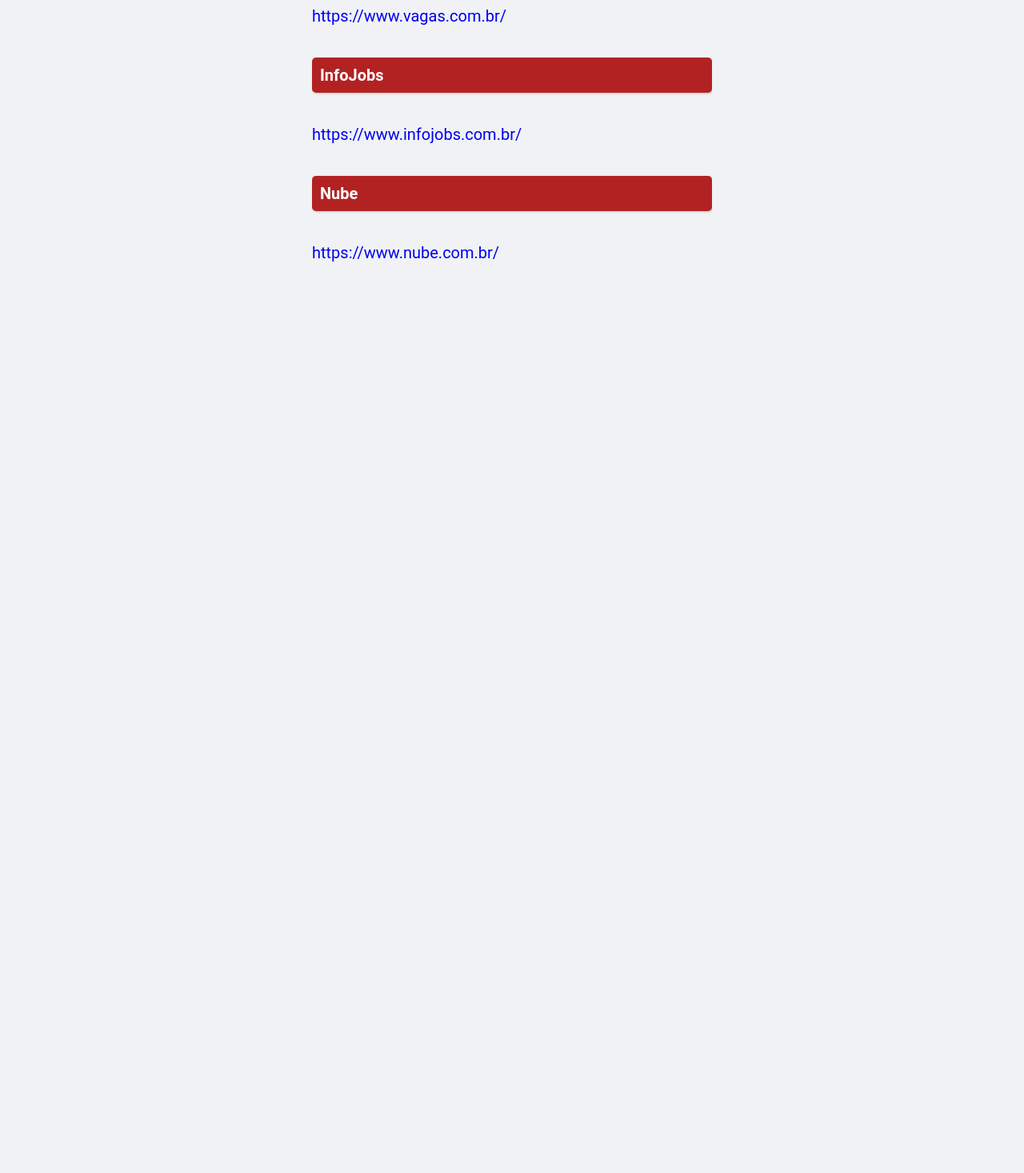
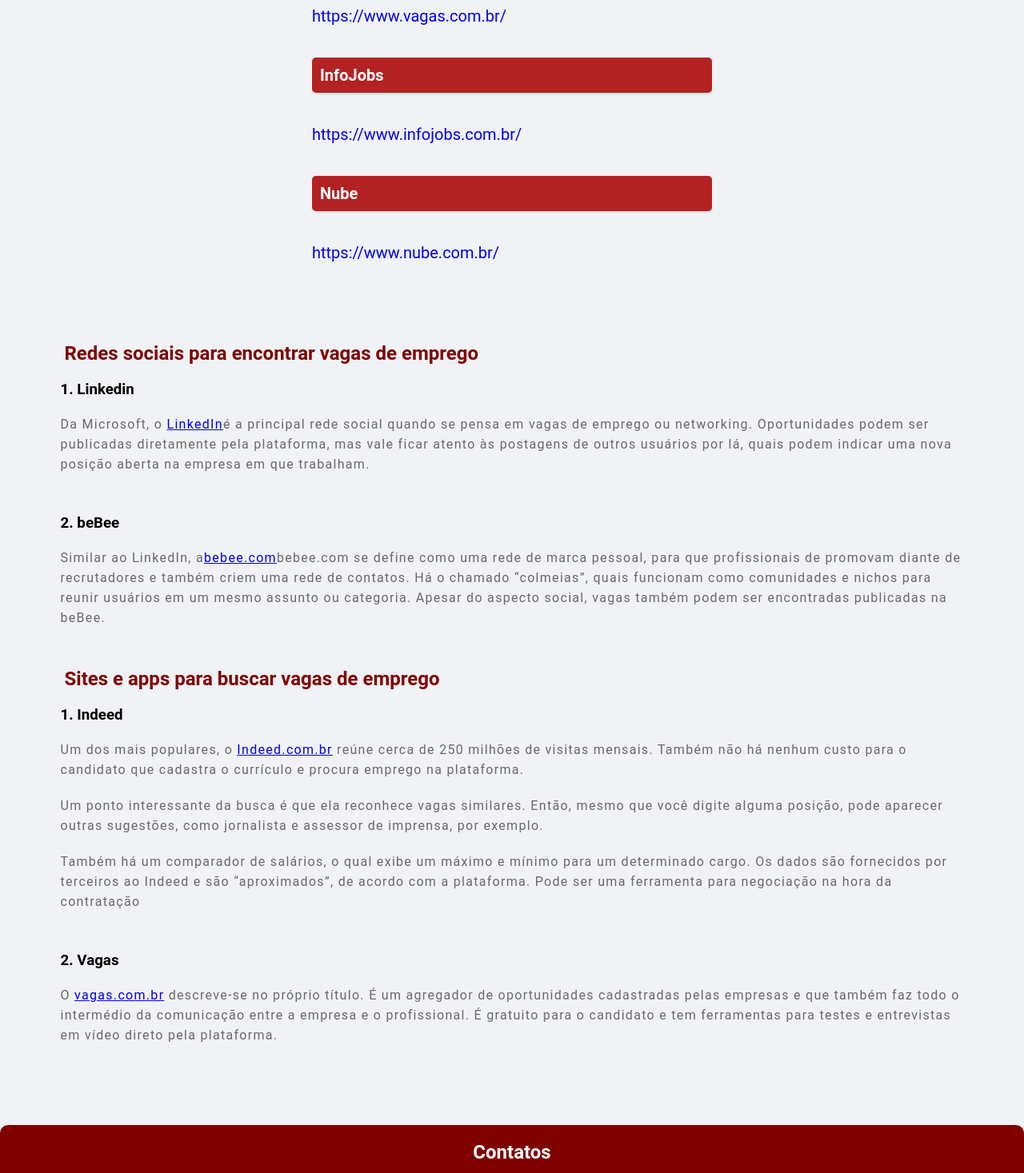
Before and after one commit to cajui54/guia_emprego, a React (Create React App) app: page / in a window 1280 px wide. Shown: the part 1330-2797 px from the top of the page at 80% size. Before the commit the page ends 1708 px from the top, so only its background shows below. Built offline with nearby package versions, Linux system fonts and the light colour scheme.

Commit message:
has add new itemns

```diff
--- a/public/index.html
+++ b/public/index.html
@@ -23,6 +23,8 @@
     -->
     <link rel="manifest" href="%PUBLIC_URL%/manifest.json" />
     <link rel="shortcut icon" href="./draw.png">
+    <!-- Font Awesome-->
+    <script src="https://kit.fontawesome.com/caf75801db.js" crossorigin="anonymous"></script>
 
     <title>Guia de Empregos</title>
   </head>
--- a/src/App.js
+++ b/src/App.js
@@ -1,4 +1,5 @@
 import AppStyled from "./appStyled";
+import Footer from "./components/Footer";
 import Header from "./components/Header";
 import Main from "./components/Main";
 
@@ -7,6 +8,7 @@
     <AppStyled>
       <Header/>
       <Main/>
+      <Footer/>
     </AppStyled>
   );
 }
--- /dev/null
+++ b/src/components/Footer.jsx
@@ -0,0 +1,31 @@
+import React from 'react'
+import Footers from './footerStyled'
+
+const Footer = () => {
+  return (
+    <Footers>
+        <h2>Contatos</h2>
+        <ul>
+            <li>
+                <a href="https://www.facebook.com/jackson.silva.75436/" target="_blank">
+                    <i className="fa-brands fa-facebook"></i>
+                </a>
+            </li>
+
+            <li>
+                <a href="https://www.instagram.com/jacksontsc/" target="_blank">
+                    <i className="fa-brands fa-instagram"></i>
+                </a>
+            </li>
+
+            <li>
+                <a href="https://www.linkedin.com/in/jackson-silva-50641b184/" target="_blank">
+                    <i className="fa-brands fa-linkedin"></i>
+                </a>
+            </li>
+        </ul>
+    </Footers>
+  )
+}
+
+export default Footer
--- a/src/components/Headers/NavMenu.jsx
+++ b/src/components/Headers/NavMenu.jsx
@@ -7,7 +7,7 @@
       <ul>
         <li><a href='#'>Início</a></li>
         <li><a href='#'>Empregos</a></li>
-        <li><a href='#'> + Informações</a></li>
+        <li><a href='#'>Informações</a></li>
         <li><a href='#'>Anúncios</a></li>
         <li><a href='#'>Contatos</a></li>
       </ul>
--- a/src/components/Headers/menuStyled.js
+++ b/src/components/Headers/menuStyled.js
@@ -13,38 +13,39 @@
         width: 100%;
         height: 100%;
         text-align: center;
-        font-weight: bold;
+
     }
     ul li {
+        text-align: center;
         padding: 30px 0;
         font-size: 20px;
     }
     ul li a {
-        color: #B22222;
+        font-weight: bold;
+        color: red;
         text-decoration: none ;
         font-family: sans-serif, Arial, Helvetica;
     }
     @media screen and (min-width: 700px) {
-        display: flex;
-
+        display: block ;
+        width: 70%;
         background-color: transparent;
-        height: auto;
-        transform: translateY(0);
-        width: 70%;
-        margin-left: 200px;
-    }
         ul {
-        position: relative;
             display: flex;
             justify-content: space-between;
+            height: 80px;
+            margin-top: -80px;
+            margin-left: 200px;
 
         }
         ul li a {
             color: #fff;
-        font-size: 17px;
         }
-    @media screen and (min-width: 900px) {
+    }
+    @media screen and (min-width: 1000px) {
+        ul {
             margin-left: 350px;
+        }
     }
 
 `
--- a/src/components/Main.jsx
+++ b/src/components/Main.jsx
@@ -2,6 +2,7 @@
 import MainStyled from './mainStyled'
 import logoImg from '../imgs/draw.png'
 import Weather from './Main/Weather'
+import Article from './Main/Article'
 
 const Main = () => {
     const companys = [
@@ -40,7 +41,7 @@
 
             </dl>
         </section>
-
+        <Article/>
 
     </MainStyled>
   )
--- /dev/null
+++ b/src/components/Main/Article.jsx
@@ -0,0 +1,60 @@
+import React from 'react';
+import Articles from './articleStyled';
+
+const Article = () => {
+  return (
+    <Articles>
+
+     <section>
+        <h2>Redes sociais para encontrar vagas de emprego</h2>
+
+        <h3>1. Linkedin</h3>
+
+
+        <p>
+            Da Microsoft, o         <a href="https://www.linkedin.com/feed/" target="_blank">LinkedIn</a>
+            é a principal rede social quando se pensa em vagas de emprego ou networking. Oportunidades podem ser publicadas diretamente pela plataforma, mas vale ficar atento às postagens de outros usuários por lá, quais podem indicar uma nova   posição aberta na empresa em que trabalham.
+        </p>
+     </section>
+
+     <section>
+
+        <h3>2. beBee</h3>
+
+        <p>
+            Similar ao LinkedIn, a
+        <a href="https://www.bebee.com/"        target="_blank">bebee.com</a>
+            bebee.com se define como uma rede de marca pessoal, para que profissionais de promovam diante de recrutadores e também criem uma rede de contatos. Há o chamado “colmeias”, quais funcionam como comunidades e nichos para reunir usuários em um mesmo assunto ou categoria. Apesar do aspecto social, vagas também podem ser encontradas publicadas na beBee.
+        </p>
+     </section>
+
+     <section>
+        <h2>Sites e apps para buscar vagas de emprego</h2>
+
+        <h3>1. Indeed</h3>
+        <p>
+            Um dos mais populares, o <a href="https://br.indeed.com/?from=gnav-homepage" target="_blank">Indeed.com.br</a> reúne cerca de 250 milhões de visitas mensais. Também não há nenhum custo para o candidato que cadastra o currículo e procura emprego na plataforma.
+        </p>
+
+        <p>
+            Um ponto interessante da busca é que ela reconhece vagas similares. Então, mesmo que você digite alguma posição, pode aparecer outras sugestões, como   jornalista e assessor de imprensa, por exemplo.
+        </p>
+
+        <p>
+            Também há um comparador de salários, o qual exibe um máximo e mínimo para um determinado cargo. Os dados são fornecidos por terceiros ao Indeed e são “aproximados”, de acordo com a plataforma. Pode ser uma ferramenta para negociação na hora da contratação
+        </p>
+
+     </section>
+
+     <section>
+        <h3>2. Vagas</h3>
+        <p>
+            O <a href="https://www.vagas.com.br/" target="_blank" rel="noopener noreferrer">vagas.com.br</a> descreve-se no próprio título. É um agregador de oportunidades cadastradas pelas empresas e que também faz todo o intermédio da comunicação entre a empresa e o profissional. É gratuito para o candidato e tem ferramentas para testes e entrevistas em vídeo direto pela plataforma.
+        </p>
+     </section>
+
+    </Articles>
+  )
+}
+
+export default Article
--- /dev/null
+++ b/src/components/Main/articleStyled.js
@@ -0,0 +1,22 @@
+import styled from "styled-components";
+
+const Articles = styled.article`
+    width: 90%;
+    min-height: 500px;
+    margin: 100px auto;
+    section {
+        margin: 50px 0;
+    }
+    h2 {
+        margin: 20px 5px;
+        color: #800000;
+    }
+    p {
+        color: #696969;
+        letter-spacing: 1.3px;
+        line-height: 25px;
+        margin: 20px 0;
+    }
+
+`
+export default Articles;
--- /dev/null
+++ b/src/components/footerStyled.js
@@ -0,0 +1,25 @@
+import styled from "styled-components";
+
+const Footers = styled.footer`
+    width: 100%;
+    min-height: 100px;
+    background-color: #800000;
+    padding-top: 20px;
+    border-radius: 10px;
+    h2 {
+        color: #fff;
+        text-align: center;
+    }
+    ul {
+        width: 80%;
+        margin: 20px auto;
+        list-style: none;
+        display: flex;
+        justify-content: space-between;
+    }
+    ul a {
+        color: #fff;
+        font-size: 25px;
+    }
+`
+export default Footers;
--- a/src/index.css
+++ b/src/index.css
@@ -13,8 +13,3 @@
   padding: 0;
   background: #F0F2F5;
 }
-
-code {
-  font-family: source-code-pro, Menlo, Monaco, Consolas, 'Courier New',
-    monospace;
-}
```
Lines whose indentation alone changed are shown as unchanged.
